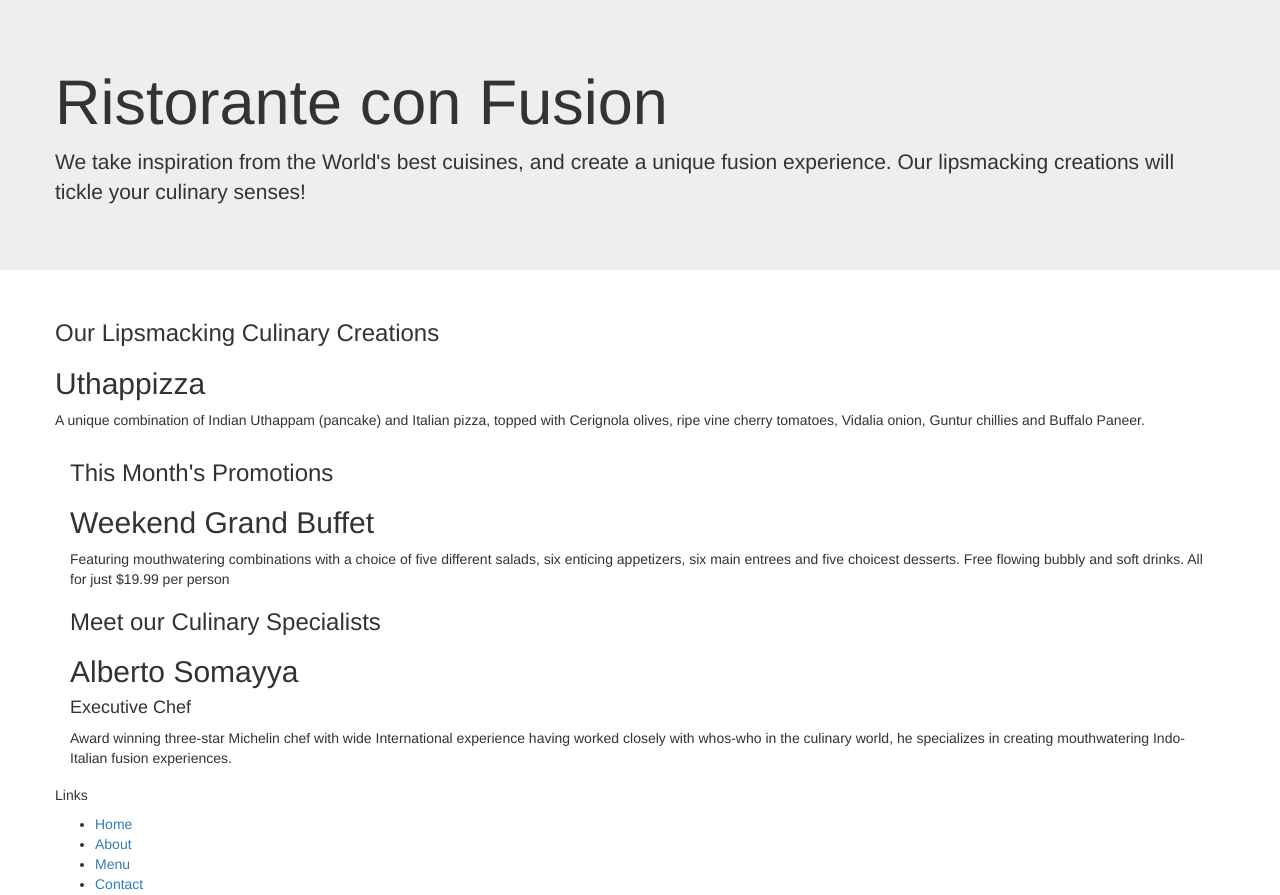
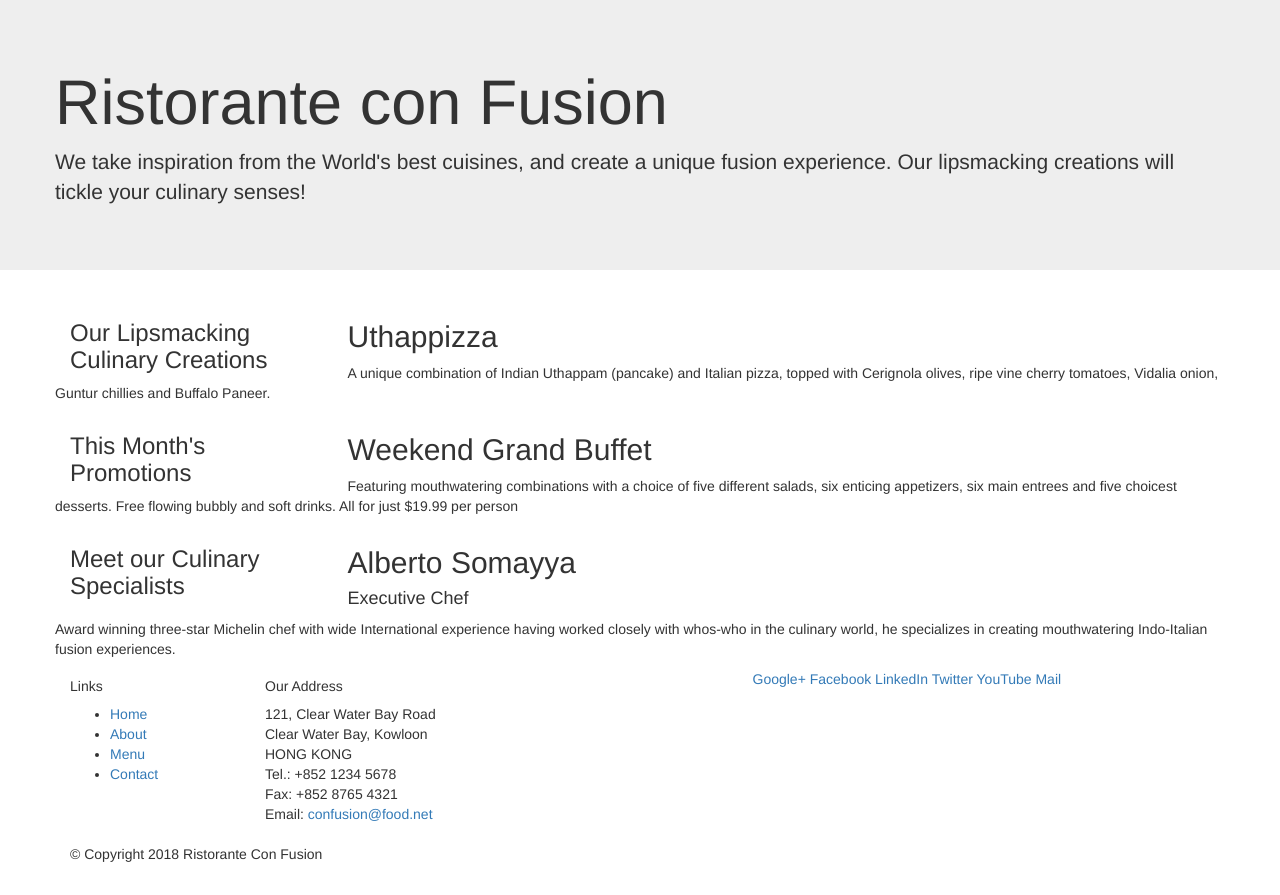
Before and after one commit to gbgoodboi/conFusion, a website: page index.html in a window 1280 px wide. Shown: the top 895 px of the page. After the commit the page ends 874 px from the top, so only its background shows below. Drawn offline with nearby package versions, Linux system fonts and the light colour scheme.

Commit message:
apply column class within each row

```diff
--- a/index.html
+++ b/index.html
@@ -21,11 +21,11 @@
     <header class="jumbotron">
         <div class="container">
             <div class="row">
-                <div>
+                <div class="col-12 col-sm-6">
                     <h1>Ristorante con Fusion</h1>
                     <p>We take inspiration from the World's best cuisines, and create a unique fusion experience. Our lipsmacking creations will tickle your culinary senses!</p>
                 </div>
-                <div>
+                <div class="col-12 col-sm">
                 </div>
             </div>
         </div>
@@ -33,31 +33,31 @@
 
     <div class="container">
         <div class="row">
-            <div>
+            <div class="col-12 col-sm-4 col-md-3">
                 <h3>Our Lipsmacking Culinary Creations</h3>
             </div>
-            <div>
+            <div class="col col-sm col-md">
                 <h2>Uthappizza</h2>
                 <p>A unique combination of Indian Uthappam (pancake) and Italian pizza, topped with Cerignola olives, ripe vine cherry tomatoes, Vidalia onion, Guntur chillies and Buffalo Paneer.</p>
             </div>
         </div>
 
 
-        <div>
-            <div>
+        <div class="row">
+            <div class="col-12 col-sm-4 col-md-3">
                 <h3>This Month's Promotions</h3>
             </div>
-            <div>
+            <div class="col col-sm col-md">
                 <h2>Weekend Grand Buffet</h2>
                 <p>Featuring mouthwatering combinations with a choice of five different salads, six enticing appetizers, six main entrees and five choicest desserts. Free flowing bubbly and soft drinks. All for just $19.99 per person </p>
             </div>
         </div>
 
-        <div>
-            <div>
+        <div class="row">
+            <div class="col-12 col-sm-4 col-md-3">
                 <h3>Meet our Culinary Specialists</h3>
             </div>
-            <div>
+            <div class="col col-sm col-md">
                 <h2>Alberto Somayya</h2>
                 <h4>Executive Chef</h4>
                 <p>Award winning three-star Michelin chef with wide International experience having worked closely with whos-who in the culinary world, he specializes in creating mouthwatering Indo-Italian fusion experiences. </p>
@@ -68,7 +68,7 @@
     <footer>
         <div class="container">
             <div class="row">
-                <div>
+                <div class="col-4 col-sm-2">
                     <h5>Links</h5>
                     <ul>
                         <li><a href="#">Home</a></li>
@@ -77,7 +77,7 @@
                         <li><a href="#">Contact</a></li>
                     </ul>
                 </div>
-                <div>
+                <div class="col-7 col-sm-5">
                     <h5>Our Address</h5>
                     <address>
 		              121, Clear Water Bay Road<br>
@@ -88,7 +88,7 @@
 		              Email: <a href="mailto:confusion@food.net">confusion@food.net</a>
 		           </address>
                 </div>
-                <div>
+                <div class="col-12 col-sm-4">
                     <div>
                         <a href="http://google.com/+">Google+</a>
                         <a href="http://www.facebook.com/profile.php?id=">Facebook</a>
@@ -99,7 +99,7 @@
                     </div>
                 </div>
            </div>
-           <div>
+           <div class="col-auto">
                 <div>
                     <p>© Copyright 2018 Ristorante Con Fusion</p>
                 </div>
```
